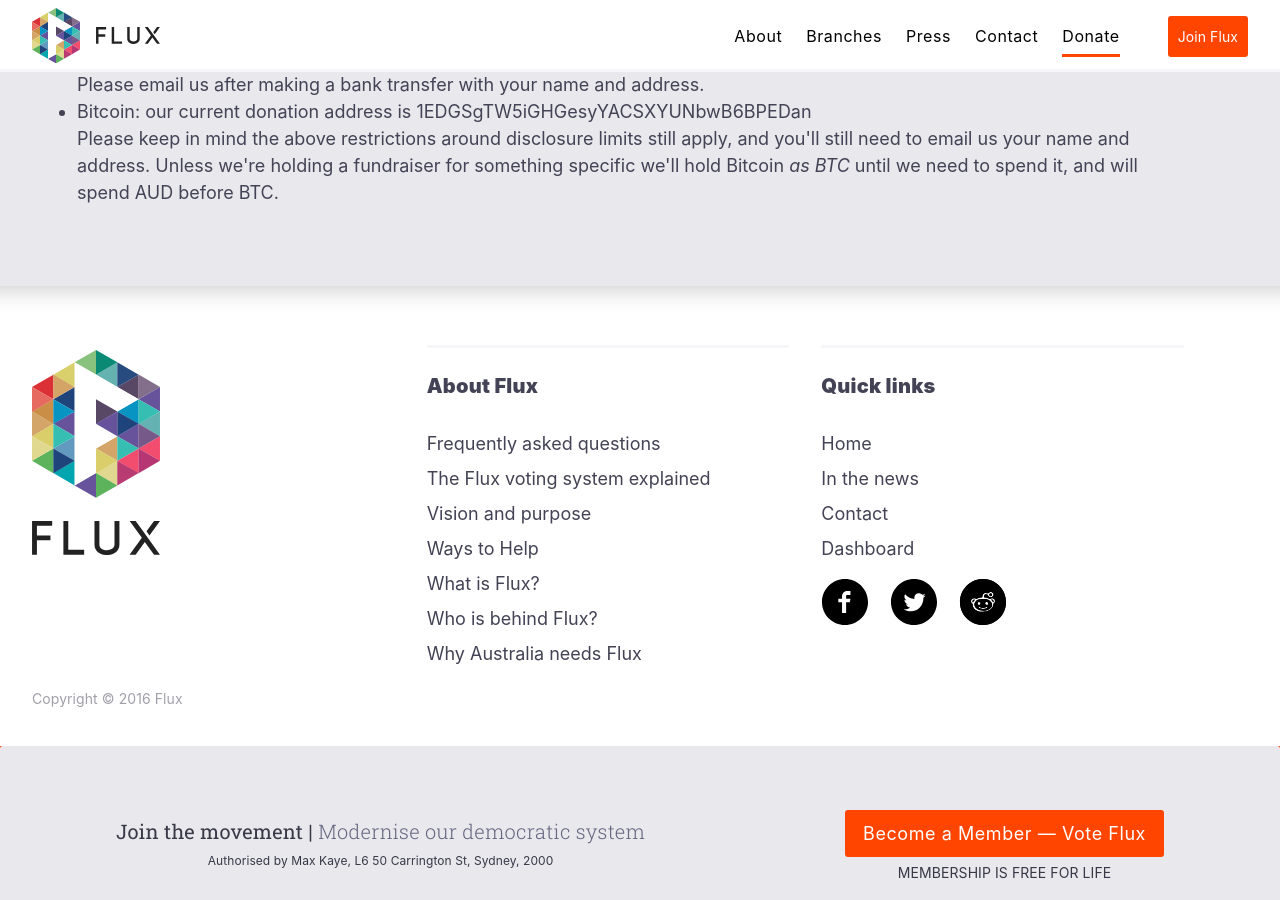
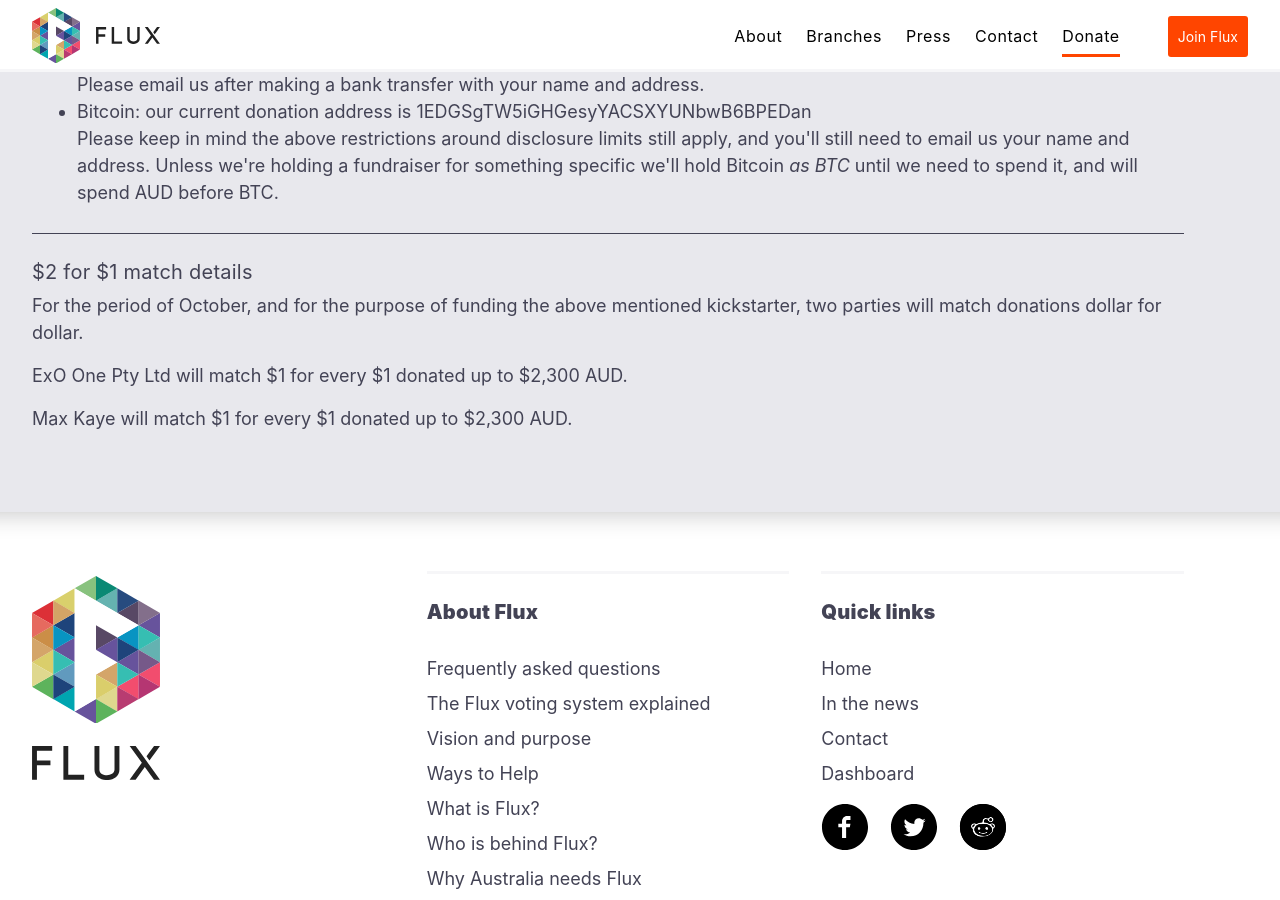
Before and after one commit to voteflux/flux-website-v2, a Jekyll site: the page built from donate.html, in a window 1280 px wide and 900 px high, scrolled down 1637 px. Built offline with Jekyll 4.4.1, drawn with Linux system fonts in a browser that asks for light colours.

Commit message:
Update donate with 2for1 details

```diff
--- a/donate.html
+++ b/donate.html
@@ -98,6 +98,22 @@
         Please keep in mind the above restrictions around disclosure limits still apply, and you'll still need to email us your name and address. Unless we're holding a fundraiser for something specific we'll hold Bitcoin <em>as BTC</em> until we need to spend it, and will spend AUD before BTC.
       </li>
     </ul>
+
+    <hr>
+
+    <h3>$2 for $1 match details</h3>
+
+    <p>
+    For the period of October, and for the purpose of funding the above mentioned kickstarter, two parties will match donations dollar for dollar.
+    </p>
+
+    <p>
+    ExO One Pty Ltd will match $1 for every $1 donated up to $2,300 AUD.
+    </p>
+
+    <p>
+    Max Kaye will match $1 for every $1 donated up to $2,300 AUD.
+    </p>
   </div>
 </section>
 {% include footer.html %}
```
